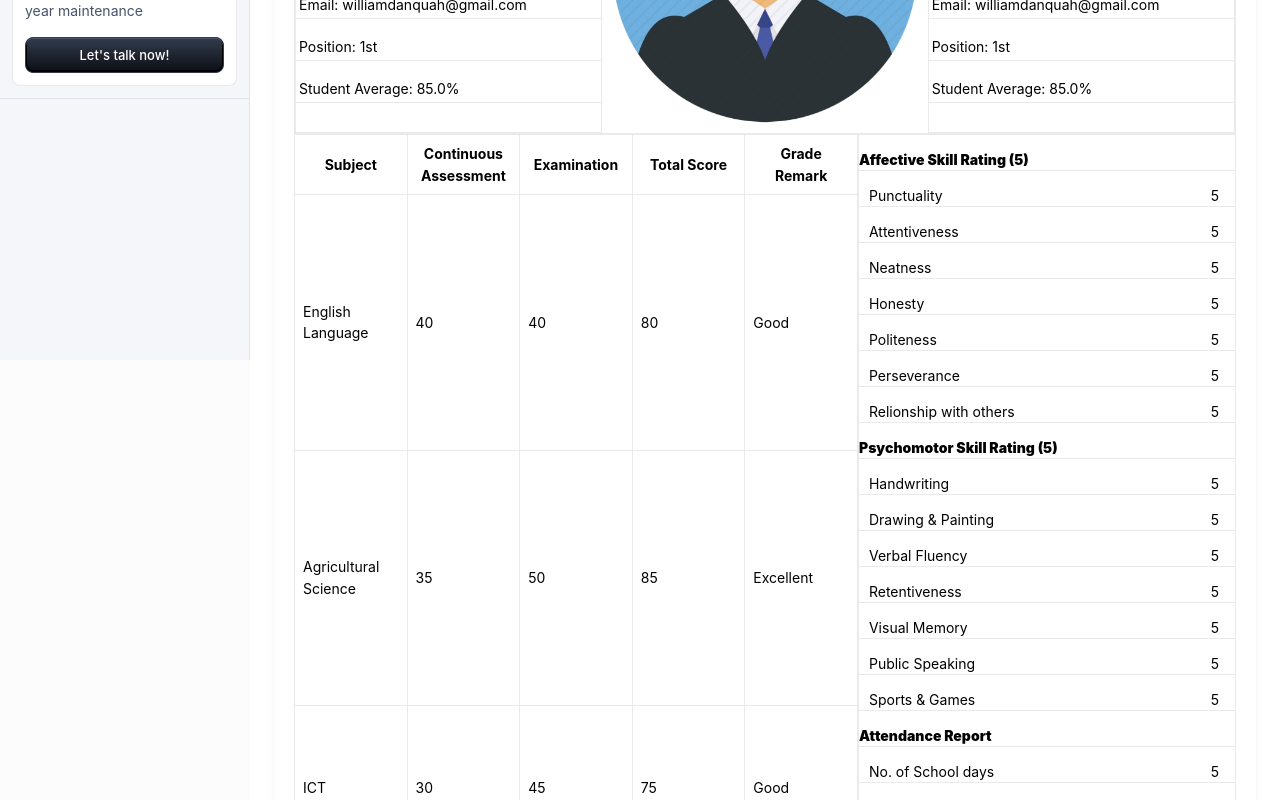
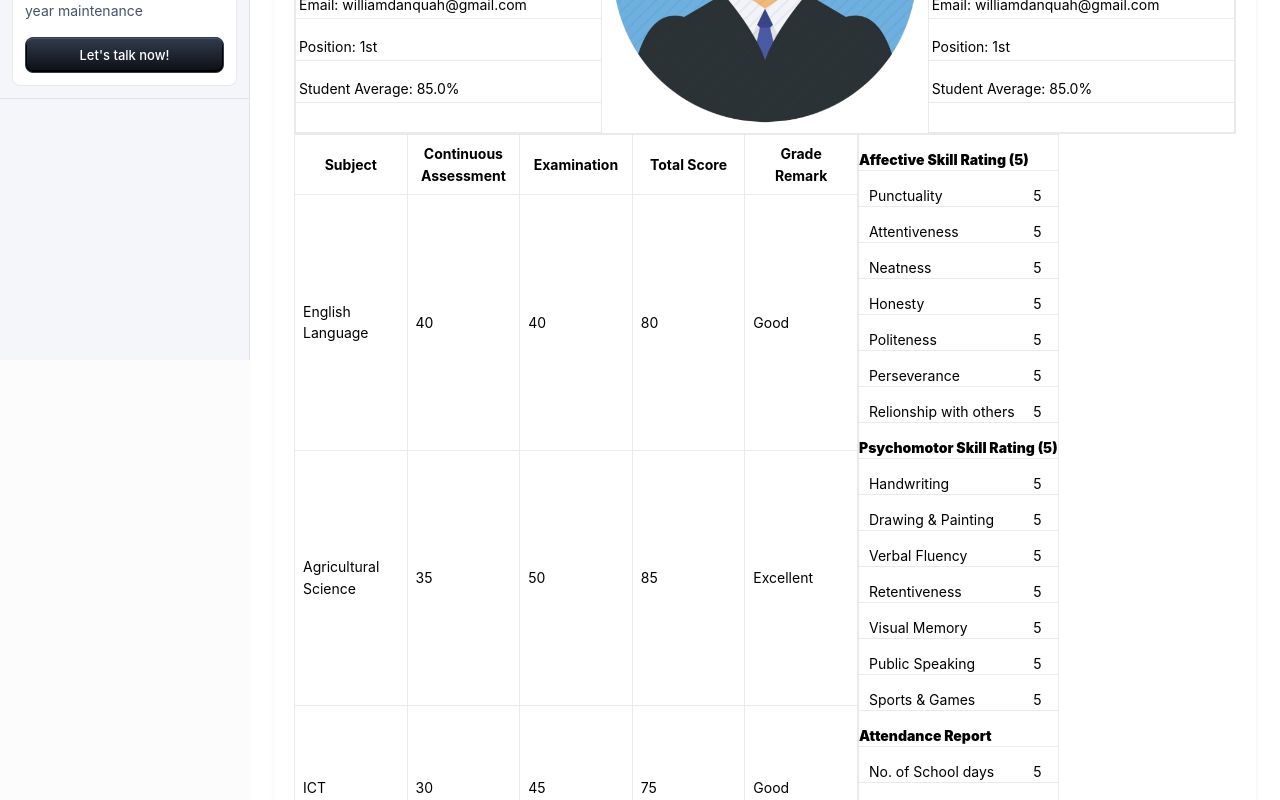
Before and after one commit to Williamdreams89/schoolfocus, a React (Create React App) app in the folder frontend/: page /reportcard in a window 1280 px wide. Shown: the part 440-1240 px from the top of the page. Built offline with nearby package versions, Linux system fonts and the light colour scheme; sample sign-in values are in the browser's storage.

Commit message:
review page

```diff
--- a/frontend/src/components/gradeBook/ReviewPublish.tsx
+++ b/frontend/src/components/gradeBook/ReviewPublish.tsx
@@ -626,7 +626,8 @@ open={open}
       </Box>
       {/* Subject Table */}
       <Box sx={{display:'flex'}}>
-        <Table className="custom-table">
+        <TableContainer className="custom-table" style={{flex: 3}}>
+          <Table style={{height:'100%'}}>
             <thead>
               <tr>
                 <th>Subject</th>
@@ -660,6 +661,8 @@ open={open}
               </tr>
             </tbody>
           </Table>
+
+        </TableContainer>
         <Box className="report-cognitive">
           <p style={{fontWeight:900}}>Affective Skill Rating (5)</p>
           <p><span className="val-one">Punctuality</span><span className="val-two">5</span></p>
--- a/frontend/src/components/gradeBook/styles.css
+++ b/frontend/src/components/gradeBook/styles.css
@@ -3,6 +3,7 @@
     width: fit-content;
     border: 1px solid #eaeaea;
     table-layout: fixed;
+    /* background-color: aqua; */
   }
 
   .custom-table td,
@@ -27,7 +28,8 @@
     width: fit-content;
     border: 1px solid #eaeaea;
     table-layout: fixed;
-    flex: 1;
+    /* flex: 1; */
+
   }
 
   .report-cognitive p{
```
Lines whose indentation alone changed are shown as unchanged.
